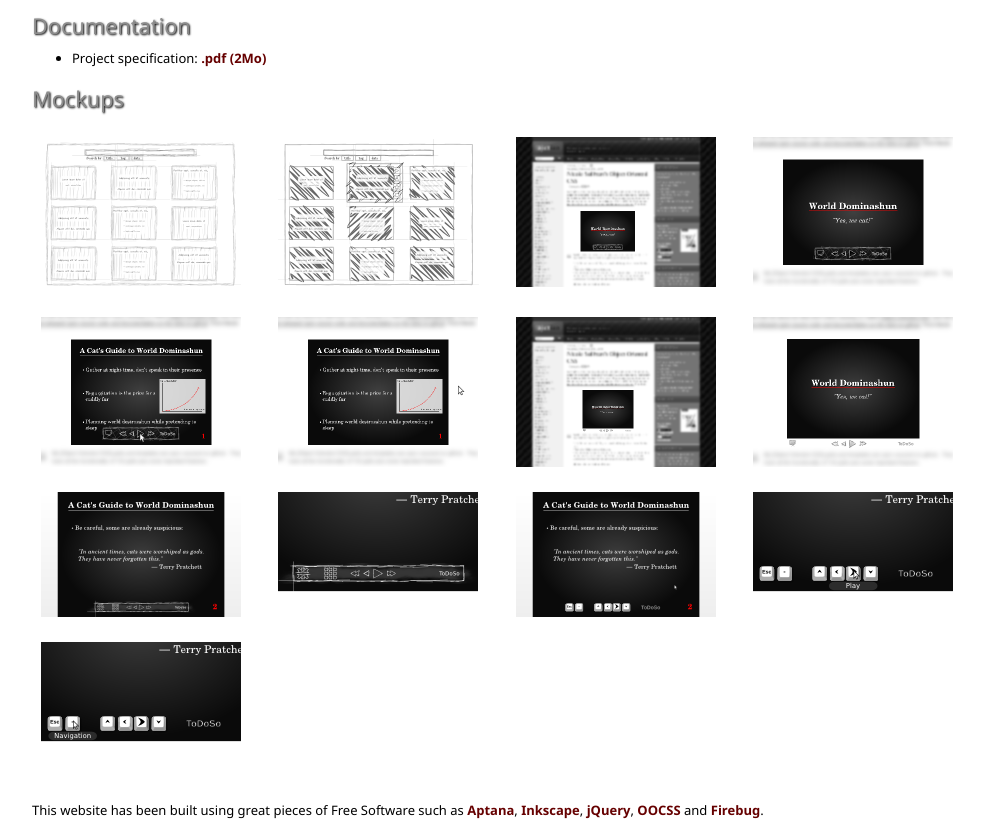
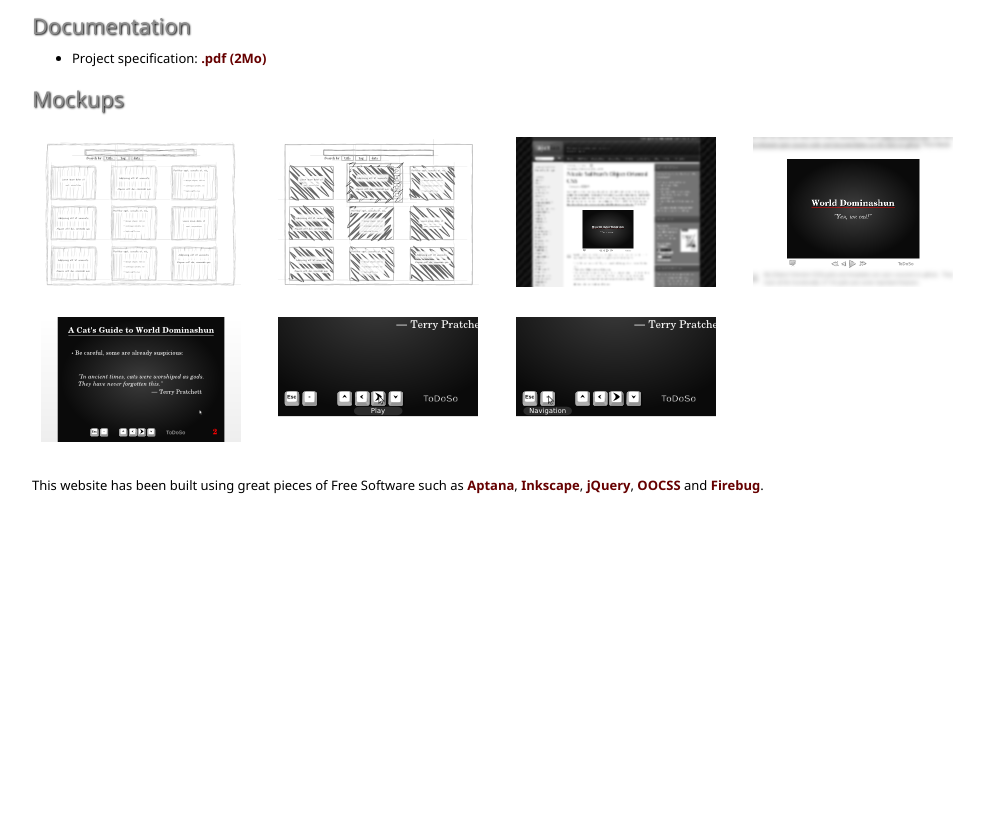
Before and after one commit to louisremi/todoso, a plain HTML site: page website/index.html in a window 1280 px wide. Shown: the part 478-1306 px from the top of the page, without its empty margins (143-1127 px from the left). After the commit the page ends 981 px from the top, so only its background shows below. Drawn offline with nearby package versions, Linux system fonts and the light colour scheme.

Commit message:
- Removed mockups that were not so great.

```diff
--- a/website/index.html
+++ b/website/index.html
@@ -46,49 +46,21 @@
 					<img title="Second sketch of the management interface: when a presentation is selected, different options appear (to be determined)." src="image/management_thumbnail.png">
 				</div>
 				<div class="unit size1of4">
-					<img title="Example of a presentation embedded in a blog: the controls overlay the content, à la vimeo." src="image/embedded_thumbnail.png">
+					<img title="Example of a presentation embedded in a blog: the controls are under the content, à la blip.tv" src="image/embedded alternative_thumbnail.png">
 				</div>
 				<div class="unit size1of4 lastUnit">
-					<img title="Closer view of an embedded presentation." src="image/closer embedded_thumbnail.png">
+					<img title="Closer view of this embedded presentation: the controls are visible at any time." src="image/closer embedded alternative_thumbnail.png">
 				</div>
 			</div>
 			<div class="line">
 				<div class="unit size1of4">
-					<img title="Close view of a playing presentation: the controls are visible as long as the cursor is over the content." src="image/closer embedded hover_thumbnail.png">
+					<img title="Appearance of an embedded presentation when displayed in full-screen: the controls are replaced by key like buttons to improve keyboard shortcuts's discoverability. The controls are visible only when the cursor hovers the content." src="image/player fullscreen2_thumbnail.png" />
 				</div>
 				<div class="unit size1of4">
-					<img title="Close view of a playing presentation: the controls are hidden as soon as the cursor moves out of the content." src="image/closer embedded out_thumbnail.png">
+					<img title="Closer view of the controls: a tooltip is displayed under the button when the cursor hovers it." src="image/player fullscreen zoom2 play_thumbnail.png" />
 				</div>
 				<div class="unit size1of4">
-					<img title="Alternative example of a presentation in a blog: the controls are under the content, à la blip.tv" src="image/embedded alternative_thumbnail.png">
-				</div>
-				<div class="unit size1of4 lastUnit">
-					<img title="closer view of this alternative embedded presentation: the controls are visible at any time." src="image/closer embedded alternative_thumbnail.png">
-				</div>
-			</div>
-			<div class="line">
-				<div class="unit size1of4">
-					<img title="Appearance of an embedded presentation in full-screen mode." src="image/player fullscreen_thumbnail.png">
-				</div>
-				<div class="unit size1of4">
-					<img title="Close view of the controls in full-screen mode: The look and placement of the 'escape' and 'zoom out' buttons may vary in the future." src="image/player fullscreen zoom_thumbnail.png">
-				</div>
-				<div class="unit size1of4">
-					<img src="image/player fullscreen2_thumbnail.png" />
-				</div>
-				<div class="unit size1of4 lastUnit">
-					<img src="image/player fullscreen zoom2 play_thumbnail.png" />
-				</div>
-			</div>
-			<div class="line">
-				<div class="unit size1of4">
-					<img src="image/player fullscreen zoom2 navigation_thumbnail.png" />
-				</div>
-				<div class="unit size1of4">
-
-				</div>
-				<div class="unit size1of4">
-
+					<img title="Closer view of the controls: the tooltip is always in the locus of attention." src="image/player fullscreen zoom2 navigation_thumbnail.png" />
 				</div>
 				<div class="unit size1of4 lastUnit">
 
```
